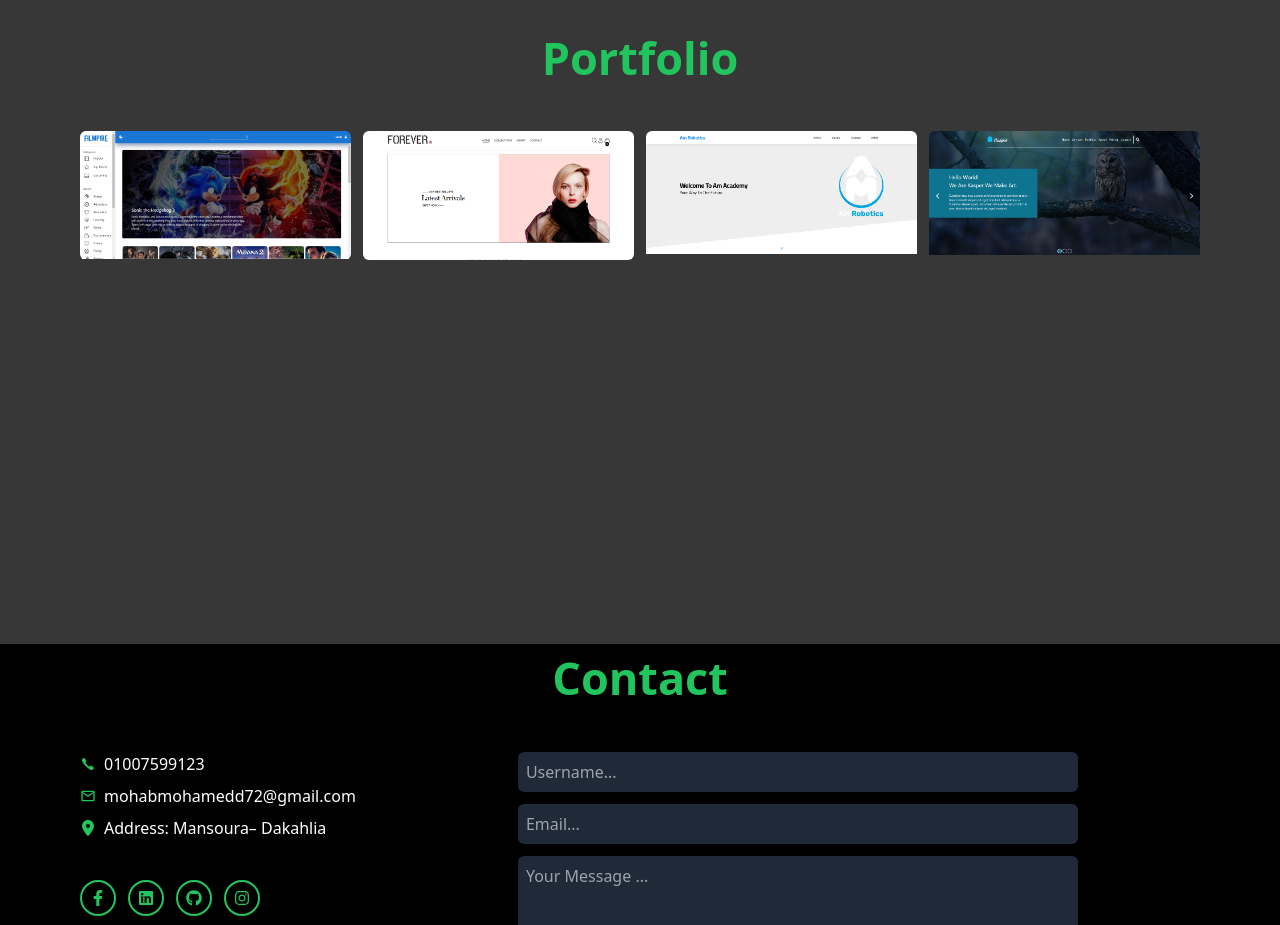
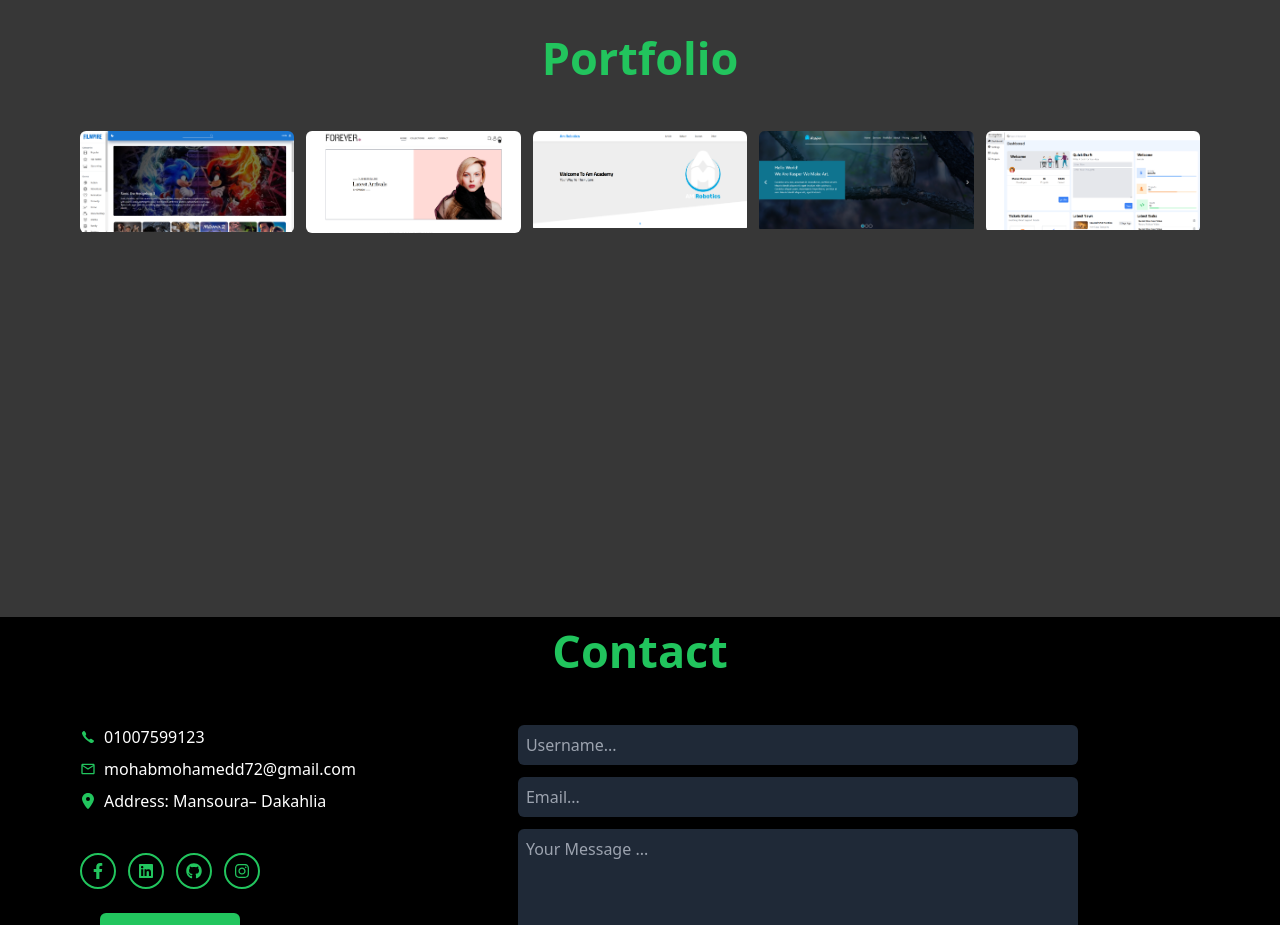
Before and after one commit to MohabMohamed72/portfolio, a React (Vite) app: page / in a window 1280 px wide. Shown: the part 1300-2225 px from the top of the page. Built offline with nearby package versions, Linux system fonts and the light colour scheme; a web font is replaced by a local one.

Commit message:
Add One More Page

```diff
--- a/src/Pages/Portofolio.jsx
+++ b/src/Pages/Portofolio.jsx
@@ -3,6 +3,7 @@
 import img2 from '../assets/Ecommerce.png'
 import img3 from '../assets/Am.png'
 import img4 from '../assets/kasper.png'
+import img5 from '../assets/Dashboard.png'
 
 const Portofolio = () => {
 
@@ -10,6 +11,7 @@
   const [Visable2 , setVisable2] =useState(false)
   const [Visable3 , setVisable3] =useState(false)
   const [Visable4 , setVisable4] =useState(false)
+  const [Visable5 , setVisable5] =useState(false)
   return (
     <div id='portfolio' className='mt-20 transition-all scroll-smooth duration-700  px-20 max-sm:px-5 pt-10'>
         <div className='w-full ml-auto mr-auto'>
@@ -41,11 +43,19 @@
               <p className='px-5 text-white text-[12px]'>First page using html and css</p>
             </div>
           </div>
+
           <div className='cursor-pointer relative rounded-md w-[400px] overflow-hidden max-sm:w-full' onMouseEnter={()=>{setVisable4(true)}} onMouseLeave={()=>{setVisable4(false)}} onClick={()=>{window.open(' https://kasperpage.netlify.app/' , '_blank')}}>
             <img src={img4} alt="" className='' />
             <div className={`${Visable4? ` h-3/4 transition-all duration-700`:` h-0`}  absolute bg-[#7dc783da] w-full bottom-0  transition-all duration-700`}>
               <h1 className='text-white font-bold px-5'>Kasper</h1>
               <p className='px-5 text-white text-[12px]'>Page Using html and Tailwind And Javascript</p>
+            </div>
+          </div>
+          <div className='cursor-pointer relative rounded-md w-[400px] overflow-hidden max-sm:w-full' onMouseEnter={()=>{setVisable5(true)}} onMouseLeave={()=>{setVisable5(false)}} onClick={()=>{window.open(' https://kasperpage.netlify.app/' , '_blank')}}>
+            <img src={img5} alt="" className='' />
+            <div className={`${Visable5? ` h-3/4 transition-all duration-700`:` h-0`}  absolute bg-[#7dc783da] w-full bottom-0  transition-all duration-700`}>
+              <h1 className='text-white font-bold px-5'>Dashboard</h1>
+              <p className='px-5 text-white text-[12px]'>Dashboard Page Using Html And Tailwind Only</p>
             </div>
           </div>
 
```
Also changed, not shown: src/assets/Dashboard.png (added).
